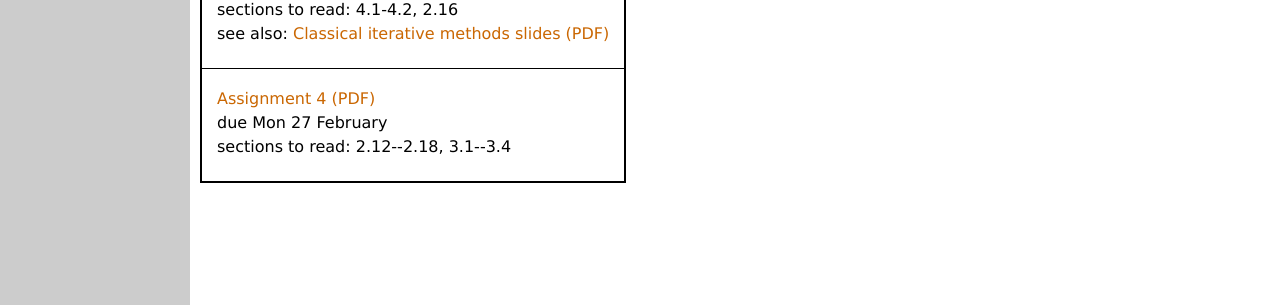
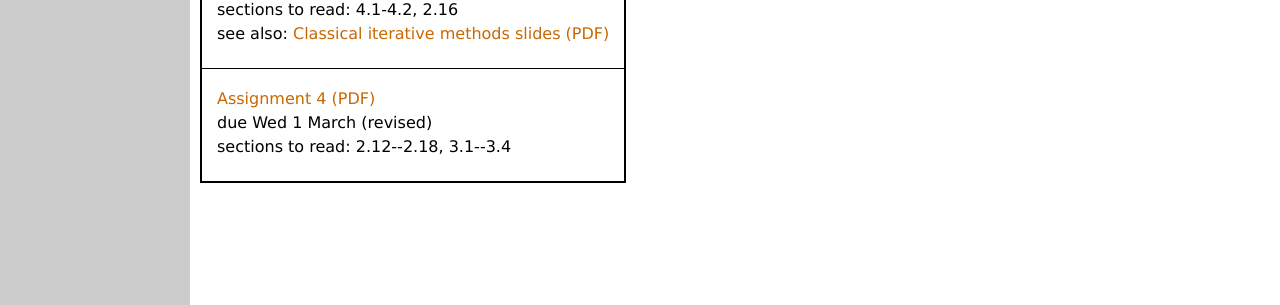
Before and after one commit to bueler/nade, a Jekyll site: the page built from homework.md, in a window 1280 px wide. Shown: the part 522-827 px from the top of the page. Built offline with Jekyll 4.4.1, drawn with Linux system fonts in a browser that asks for light colours.

Commit message:
A4 now due Wed 3/1

```diff
--- a/_data/homework.yml
+++ b/_data/homework.yml
@@ -16,6 +16,6 @@ homework:
   seealsoname: Classical iterative methods slides
   seealsopdf: https://bueler.github.io/nade/assets/slides/iterative.pdf
 - name: Assignment 4
-  due: Mon 27 February
+  due: Wed 1 March (revised)
   blank: A4.pdf
   sections: 2.12--2.18, 3.1--3.4
```
Also changed, not shown: 4 other files.
